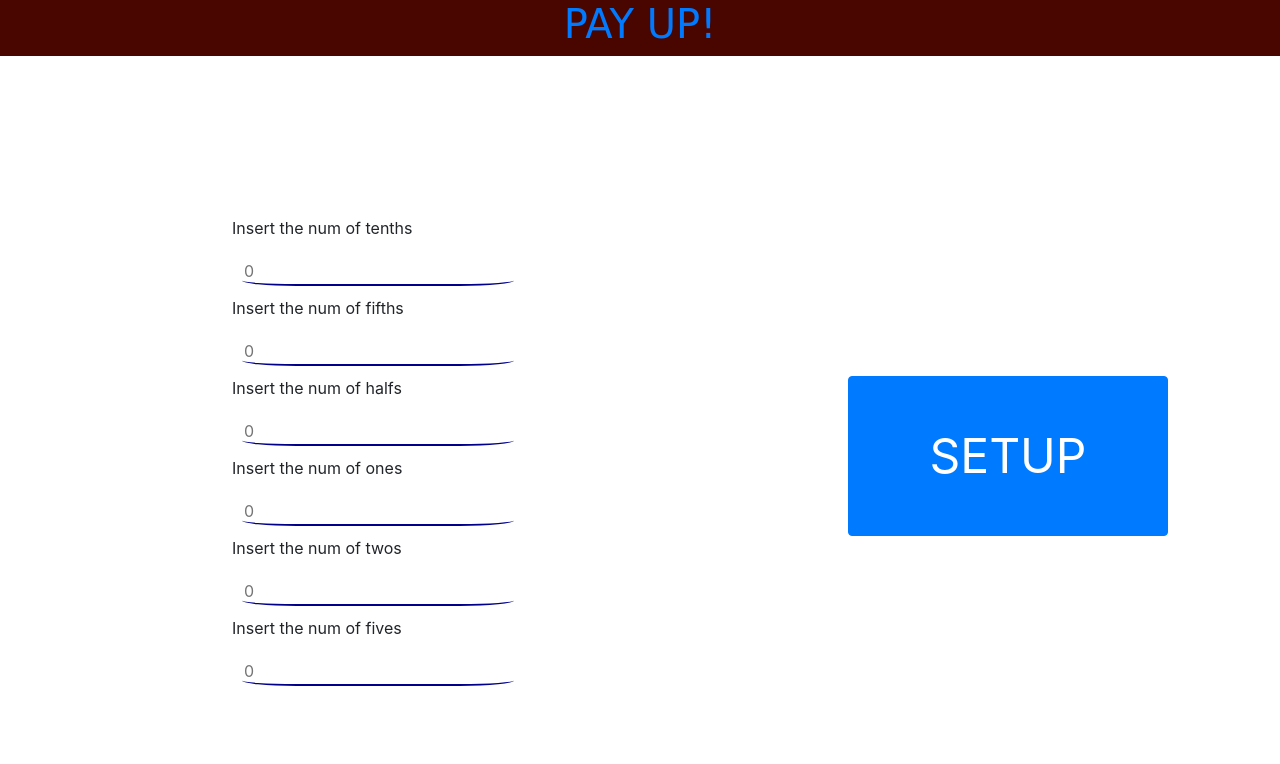
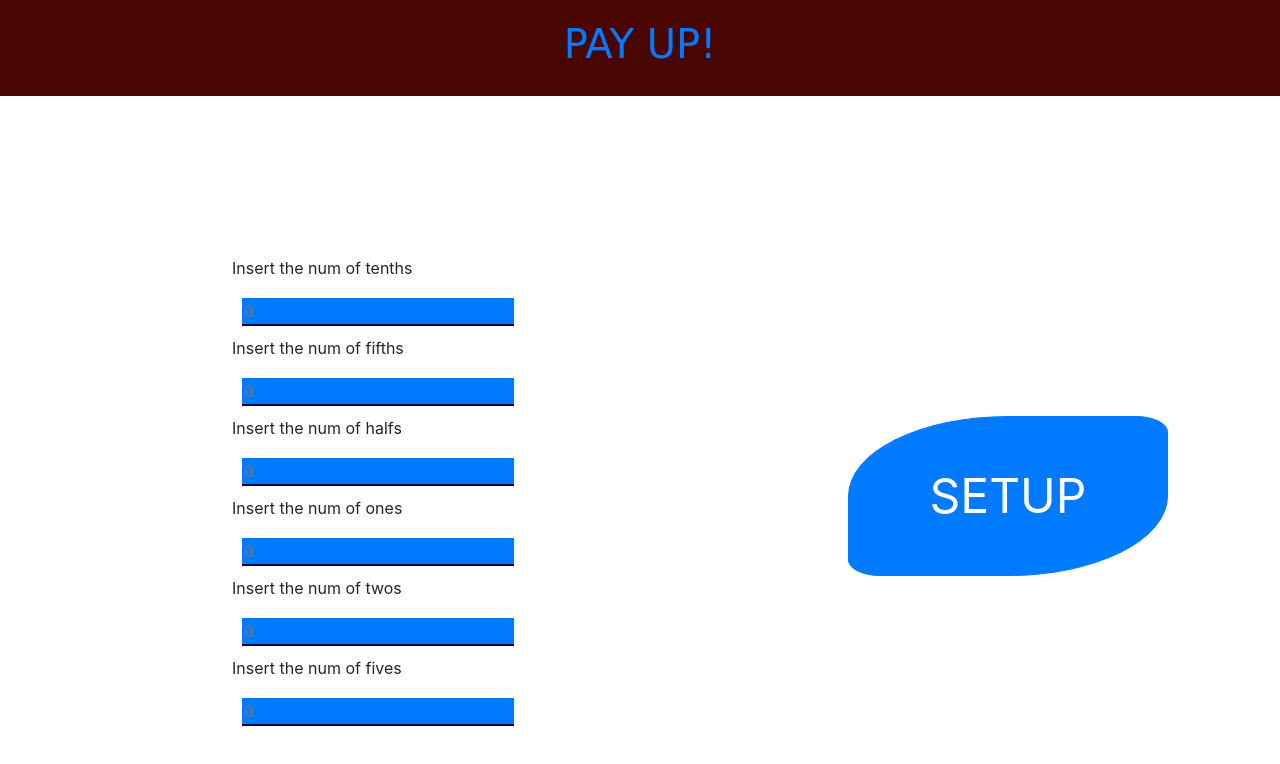
Before and after one commit to AleksaDursun/ChangeMachine, a plain HTML site: page index.html in a window 1280 px wide. Both pictures are taken after a click on the button "SETUP". Drawn offline with nearby package versions, Linux system fonts and the light colour scheme; a web font is replaced by a local one.

Commit message:
UX improved

```diff
--- a/index.html
+++ b/index.html
@@ -22,6 +22,7 @@
         </div>
         <div class="mainWrapper" >
             <main class="main">
+                <span id="setupRequest">Please setup the machine</span>
                 <div class="formWrapper">
                     <form class="setupForm" action="" >
                         <span class="inputSpan" ng-repeat="coin in denominations">
--- a/index.js
+++ b/index.js
@@ -119,17 +119,20 @@ app.controller('calculationAndDraw', function($scope) {
     return result;
   }
   var form=document.getElementsByClassName('setupForm');
-  var button=document.getElementById("genButton");
+  var button=document.getElementById('genButton');
   var button2=document.getElementById('mainSetup');
+  var request=document.getElementById('setupRequest');
   $scope.display=function(){
 
    form[0].style.display='flex';
    var button=document.getElementById('setupButton').style.display="none";
     button2.style.display='inline';
+    request.style.display='none';
   }                               /*Two functions are created so that you cannot reopen the setup untill you refresh the page */
   $scope.close=function(){
    form[0].style.display='none';
    button2.style.display='none';
+
   }
   $scope.displayPayment=function(){
     var paymentSpan=document.getElementById('payAmount');
--- a/style.css
+++ b/style.css
@@ -1,6 +1,7 @@
 body{
     margin: 0;
     padding: 0;
+    overflow: hidden;
 }
 #wrapper{
     width:100vw;
@@ -27,7 +28,8 @@ body{
     -ms-flex-align: center;
     align-items: center;
     background-color: #490500;
-    height: 7vh;
+    height: 12vh;
+    z-index: 1;
 }
 .headerItem{
     -webkit-order: 0;
@@ -118,6 +120,7 @@ a.headerItem:hover{
     -ms-flex-align: center;
     align-items: center;
     width:40%;
+
 }
 #mainSetup{
     height: 20vh;
@@ -127,10 +130,15 @@ a.headerItem:hover{
 }
 .input{
     width:100%;
-    border-radius: 20%;
+
     border: 0px ;
-    border-bottom: 2px solid darkblue;
+    background-color: #007bff;
+    border-bottom: 2px solid rgb(0, 0, 68);
     margin: 10px;
+    color: white;
+}
+.btn-primary{
+    border-radius:50%  10% ;
 }
 #payAmount{
     display: none;
@@ -138,3 +146,6 @@ a.headerItem:hover{
 #paymentDue{
     display: none;
 }
+#setupRequest{
+    font-size: 4em;
+}
```
